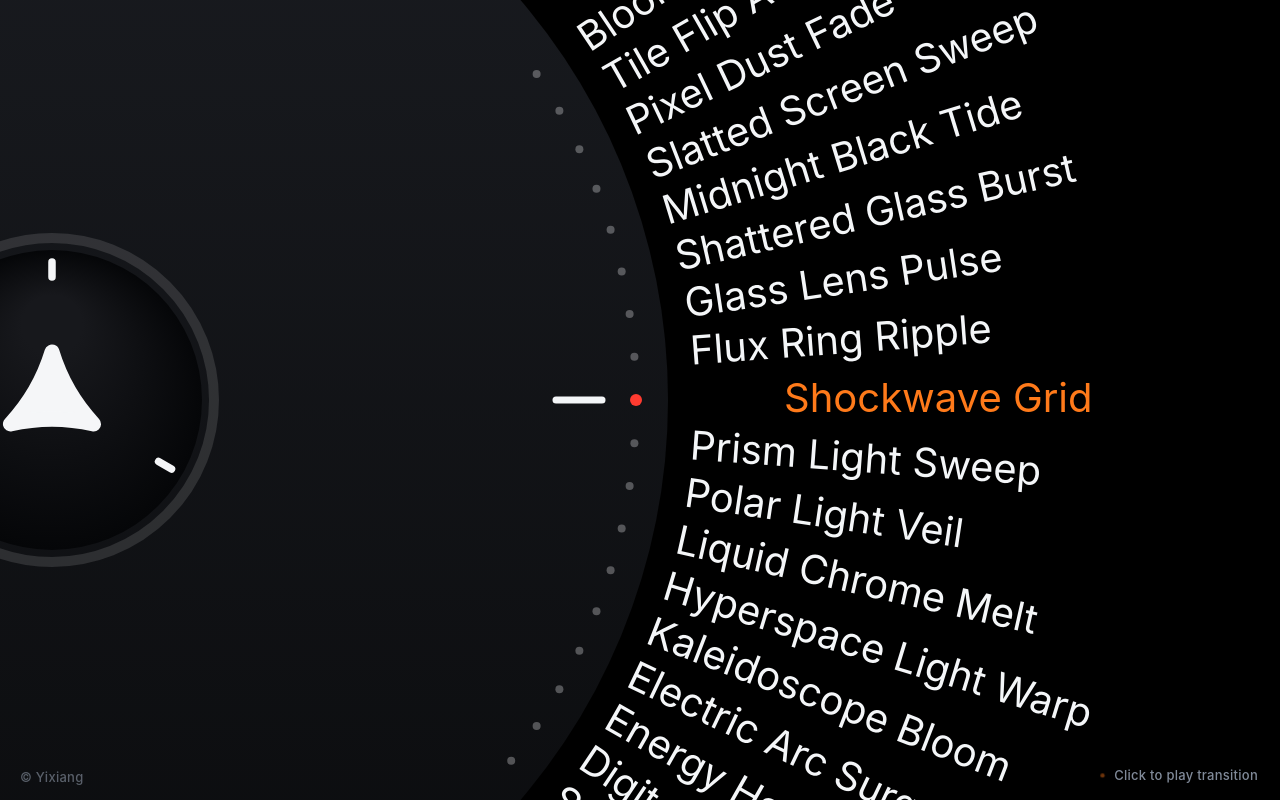
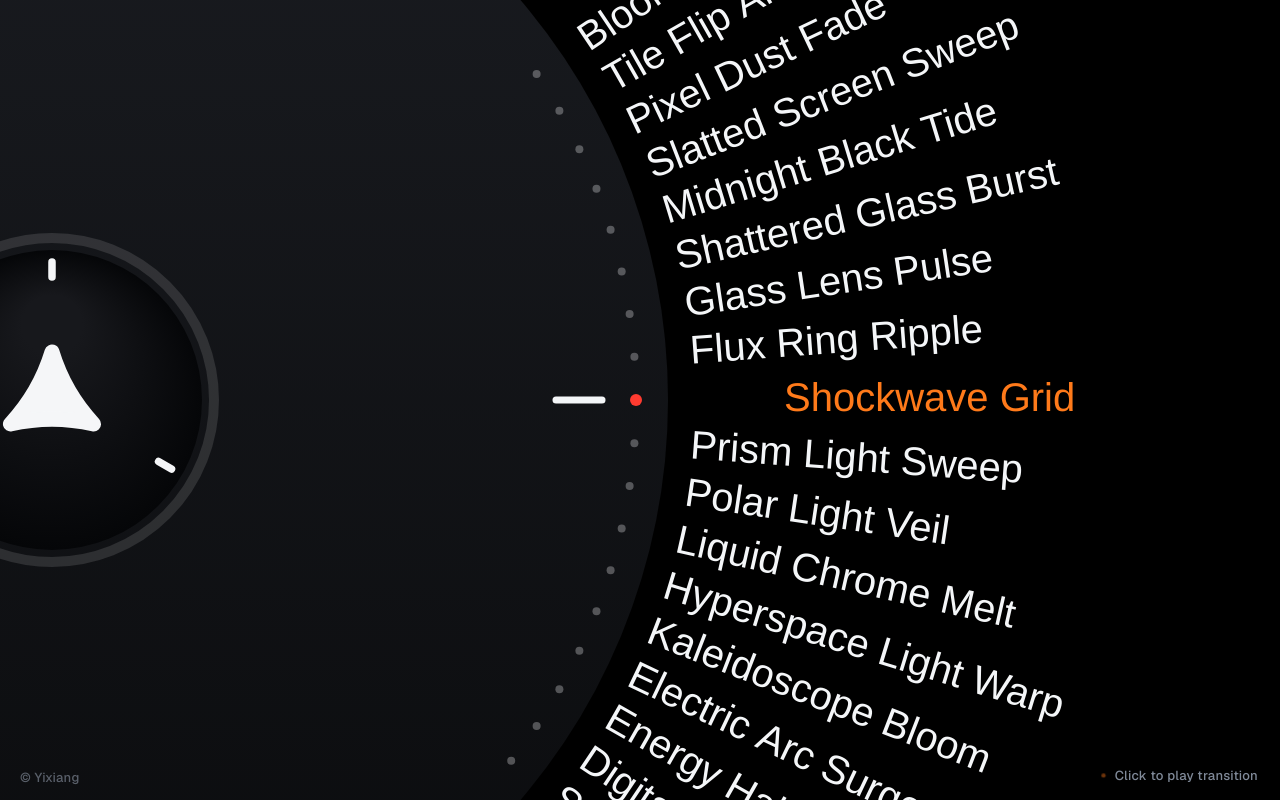
Before and after one commit to yix2614/animation-gallery, a React (Vite) app: page / in a window 1280 px wide. Built offline with nearby package versions, Linux system fonts and the light colour scheme.

Commit message:
Switch UI typography to Geist
Load Geist from Google Fonts and use it for canvas titles and overlay text.

```diff
--- a/index.html
+++ b/index.html
@@ -3,6 +3,12 @@
   <head>
     <meta charset="UTF-8" />
     <meta name="viewport" content="width=device-width, initial-scale=1.0" />
+    <link rel="preconnect" href="https://fonts.googleapis.com" />
+    <link rel="preconnect" href="https://fonts.gstatic.com" crossorigin />
+    <link
+      rel="stylesheet"
+      href="https://fonts.googleapis.com/css2?family=Geist:wght@400;500;600&display=swap"
+    />
     <link rel="icon" type="image/svg+xml" href="/favicon.svg" />
     <title>Transition Dial</title>
   </head>
--- a/src/main.tsx
+++ b/src/main.tsx
@@ -17,7 +17,7 @@ const ACTIVE_INDENT = 92;
 const DOT_RADIUS = 6;
 const DOT_OFFSET_X = 52;
 const FONT_SIZE = 40;
-const FONT = `${FONT_SIZE}px Inter, "Helvetica Neue", system-ui, sans-serif`;
+const FONT = `${FONT_SIZE}px Geist, "Helvetica Neue", system-ui, sans-serif`;
 
 // Left-hand hardware: a huge raised plate whose rim the text rides along, a
 // ring of per-row tick dots just inside the rim, and a black knob with a
--- a/src/styles.css
+++ b/src/styles.css
@@ -85,7 +85,7 @@ body {
   display: flex;
   align-items: center;
   gap: 8px;
-  font: 500 13px/1 Inter, "Helvetica Neue", system-ui, sans-serif;
+  font: 500 13px/1 Geist, "Helvetica Neue", system-ui, sans-serif;
   letter-spacing: 0.02em;
   color: #808a99;
   mix-blend-mode: difference;
@@ -118,7 +118,7 @@ body {
   left: 20px;
   bottom: 16px;
   z-index: 20;
-  font: 500 13px/1 Inter, "Helvetica Neue", system-ui, sans-serif;
+  font: 500 13px/1 Geist, "Helvetica Neue", system-ui, sans-serif;
   letter-spacing: 0.02em;
   color: #808a99;
   text-decoration: none;
```
